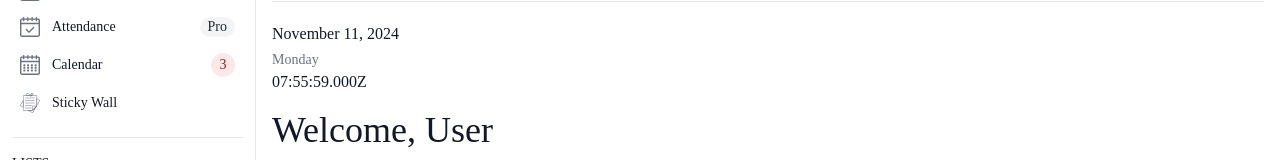
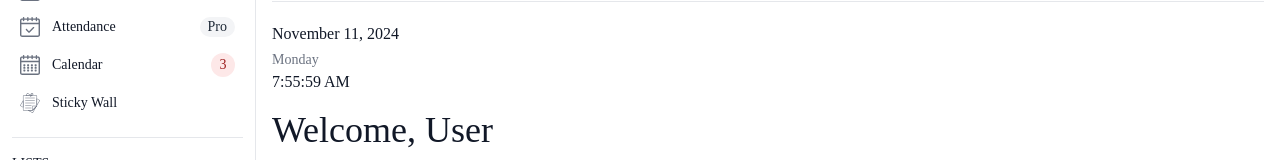
Before and after one commit to Rahat47313/DailyTrackClient, a React (Vite) app: page / in a window 1280 px wide. Shown: the part 135-295 px from the top of the page. Built offline with nearby package versions, Linux system fonts and the light colour scheme; the HTML template or start-up script is replaced by a standard one; a web font is replaced by a local one.

Commit message:
fix time in Attendance page

```diff
--- a/src/components/Attendance/Attendance.jsx
+++ b/src/components/Attendance/Attendance.jsx
@@ -7,7 +7,7 @@ import { selectCurrentDate } from "../../redux/calendar/calendarSelectors";
 export default function Attendance() {
   const tabsRef = useRef(null);
   const [activeTab, setActiveTab] = useState(0);
-  const [currentTime, setCurrentTime] = useState(new Date().toISOString().split("T")[1]);
+  const [currentTime, setCurrentTime] = useState(new Date().toLocaleTimeString());
   const currentDate = useSelector(selectCurrentDate);
   const tabTheme = {
     base: "flex flex-col gap-2",
@@ -18,7 +18,7 @@ export default function Attendance() {
           "-mb-px flex-wrap justify-center border-b border-gray-200 dark:border-gray-700",
       },
       tabitem: {
-        base: "flex items-center justify-center rounded-t-lg p-4 text-sm font-medium first:ml-0 focus:outline-none focus:ring-1 focus:ring-gray-300 disabled:cursor-not-allowed disabled:text-gray-400 disabled:dark:text-gray-500",
+        base: "flex items-center justify-center rounded-t-lg p-4 text-sm font-medium first:ml-0 focus:outline-none focus:ring-1 focus:ring-gray-300 focus:dark:ring-gray-600 disabled:cursor-not-allowed disabled:text-gray-400 disabled:dark:text-gray-500",
         variant: {
           underline: {
             base: "rounded-t-lg",
@@ -42,7 +42,7 @@ export default function Attendance() {
 
   useEffect(() => {
     setInterval(() => {
-      setCurrentTime(new Date().toISOString().split("T")[1])
+      setCurrentTime(new Date().toLocaleTimeString())
     }, 1000)
   }, []);
   return (
--- a/src/components/StickyWall.jsx
+++ b/src/components/StickyWall.jsx
@@ -32,7 +32,7 @@ export default function StickyWall() {
             key={note.id}
             value={note.content}
             onChange={(e) => updateNoteContent(note.id, e.target.value)}
-            className="text-[20px] font-gloria leading-[1.5] border-0 rounded-[3px] bg-[linear-gradient(#f9efaf,#f7e98d)] shadow-[0_4px_6px_rgba(0,0,0,0.1)] overflow-hidden hover:overflow-auto transition-shadow duration-500 ease-in-out subpixel-antialiased max-w-[520px] max-h-[250px] hover:shadow-[0_5px_8px_rgba(0,0,0,0.25)] dark:hover:shadow-[0_5px_8px_rgba(255,255,255,0.25)] focus:shadow-[0_5px_12px_rgba(0,0,0,0.2)] outline-none w-[250px] h-[250px] m-[0px_20px_20px_0px] p-[25px_25px_40px]"
+            className="text-[20px] font-gloria leading-[1.5] border-0 rounded-[3px] bg-[linear-gradient(#f9efaf,#f7e98d)] shadow-[0_4px_6px_rgba(0,0,0,0.1)] overflow-hidden hover:overflow-auto transition-all duration-500 ease-in-out subpixel-antialiased max-w-[520px] max-h-[250px] hover:shadow-[0_5px_8px_rgba(0,0,0,0.25)] dark:hover:shadow-[0_5px_8px_rgba(255,255,255,0.25)] focus:shadow-[0_5px_12px_rgba(0,0,0,0.2)] outline-none w-[250px] h-[250px] m-[0px_20px_20px_0px] p-[25px_25px_40px]"
           />
         ))}
         <div
```
